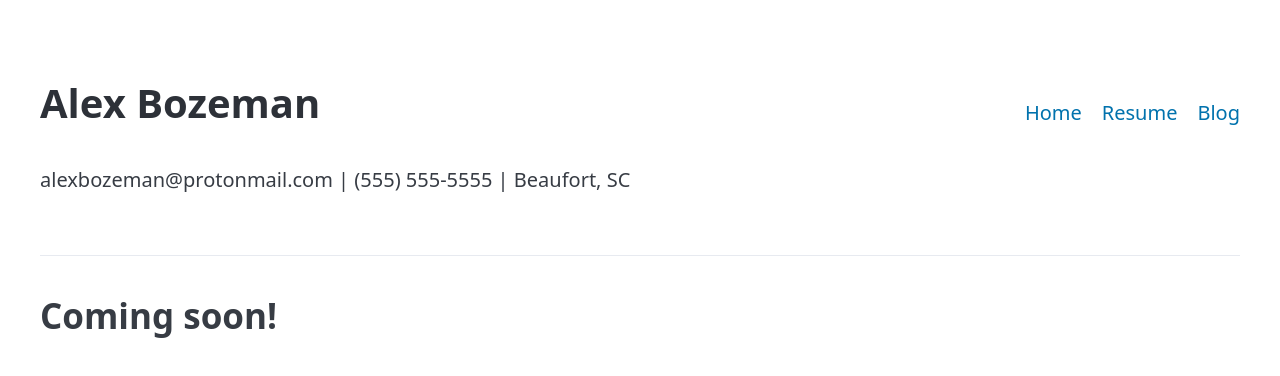
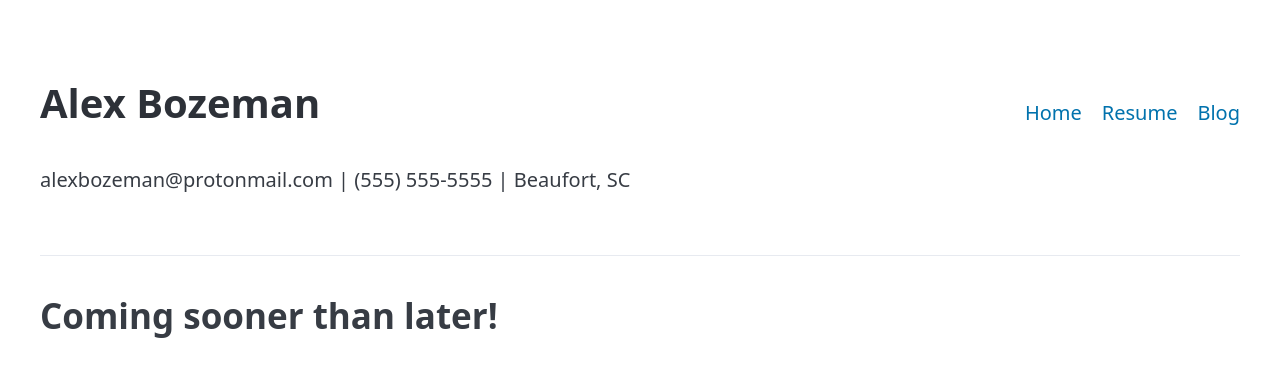
Before and after one commit to jab-devvy/crc-aws-frontend, a plain HTML site: page blog.html in a window 1280 px wide. Drawn offline with nearby package versions, Linux system fonts and the light colour scheme.

Commit message:
Updated blog.html status text

```diff
--- a/blog.html
+++ b/blog.html
@@ -33,7 +33,7 @@
         <div class="container"><hr /></div>
         <main>
             <div class="container">
-                <h2>Coming soon!</h2>
+                <h2>Coming sooner than later!</h2>
             </div>
         </main>
     </body>
```
